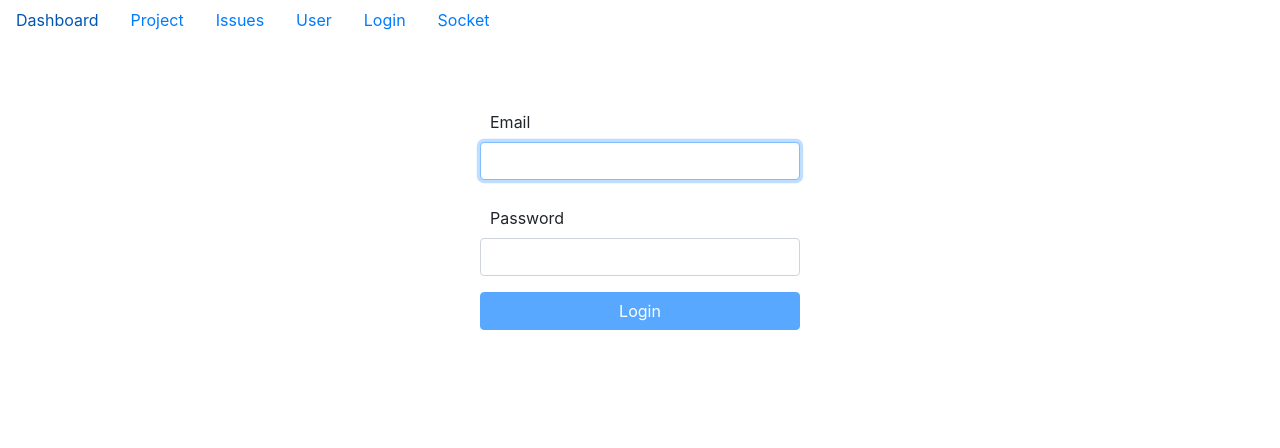
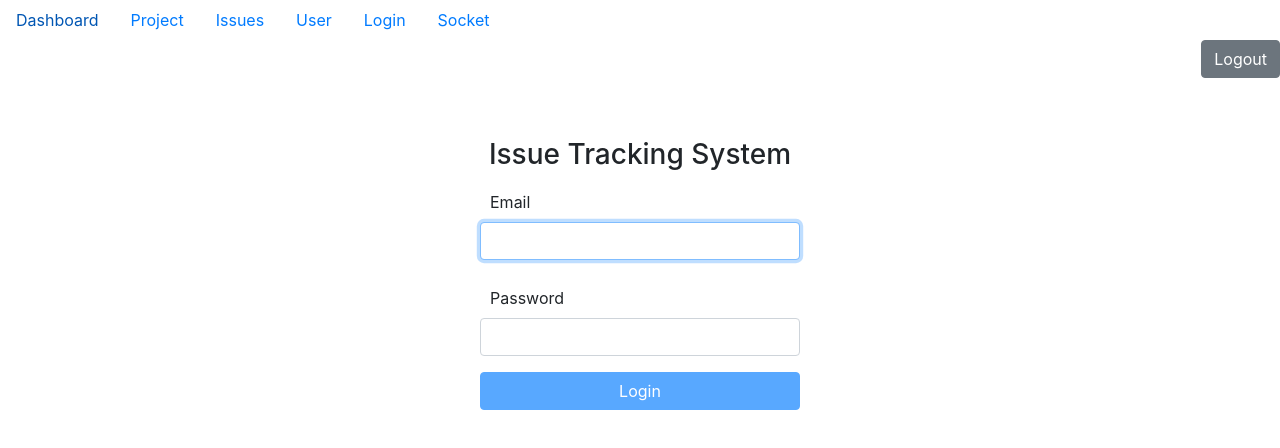
Before and after one commit to PratisthaS/Issue-Tracker-Frontend, a React (Create React App) app: page /login in a window 1280 px wide. Shown: the top 448 px of the page. Built offline with nearby package versions, Linux system fonts and the light colour scheme.

Commit message:
Added logout functionality

```diff
--- a/src/Login.js
+++ b/src/Login.js
@@ -34,6 +34,9 @@ export default function Login(props) {
 
     return (
         <div className="Login">
+            <div align="center">
+            <h3>Issue Tracking System</h3>
+            </div>
             <form onSubmit={handleSubmit}>
                 <FormGroup controlId="email" bsSize="large">
                     <FormLabel>Email</FormLabel>
--- a/src/index.js
+++ b/src/index.js
@@ -16,10 +16,14 @@ import { Nav, NavItem, NavLink } from 'reactstrap';
 import WebSocketClient from './components/WebSocketClient';
 import Dashboard from "./components/Dashboard";
 import RouterConfig from "./Route";
+import { Button } from 'reactstrap';
+import { useHistory } from "react-router-dom";
+
 
 
 const routing = (
     <Fragment>
+      <Fragment>
       <Nav>
         <NavItem>
           <NavLink href="/">Dashboard</NavLink>
@@ -34,12 +38,19 @@ const routing = (
           <NavLink href="/user">User</NavLink>
         </NavItem>
         <NavItem>
-          <NavLink href="/login">Login</NavLink>
+          <NavLink  id="linkHome" href="/login">Login</NavLink>
         </NavItem>
         <NavItem>
           <NavLink href="/socket">Socket</NavLink>
         </NavItem>
         </Nav>
+        </Fragment>
+        <div align="right">
+        <Button onClick = {event => {
+          localStorage.removeItem('sessionUser')
+          document.getElementById('linkHome').click();
+        }}>Logout</Button>
+        </div>
       <RouterConfig/>
     </Fragment>
   )
```
